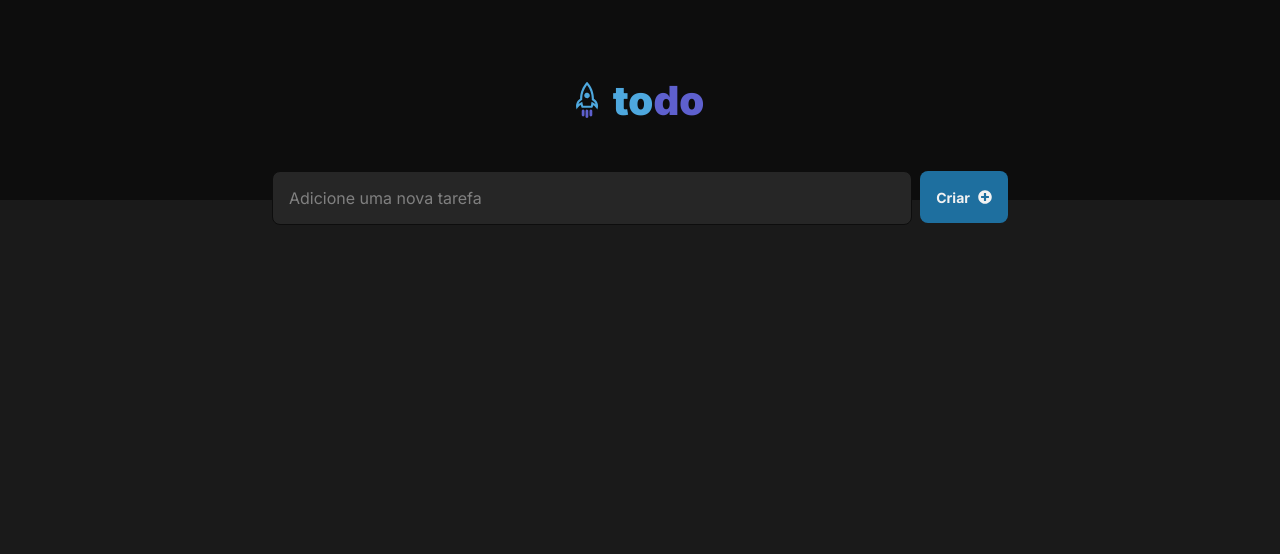
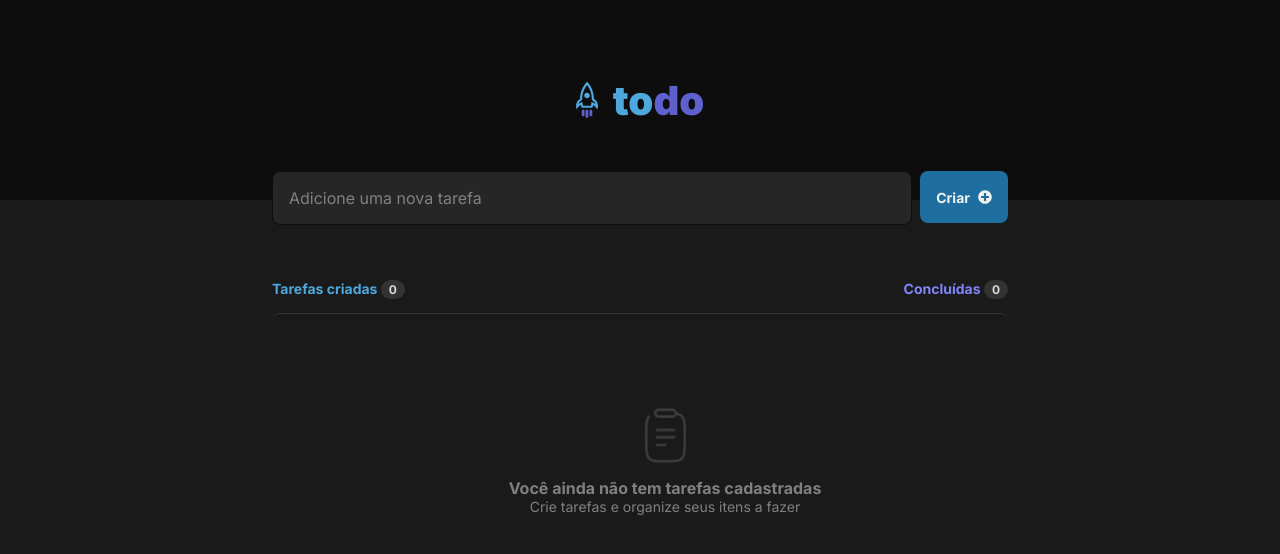
Before and after one commit to caduzz/todo-list, a React (Create React App) app in the folder frontend/: page / in a window 1280 px wide. Shown: the top 554 px of the page. Built offline with nearby package versions, Linux system fonts and the light colour scheme.

Commit message:
empty card

```diff
--- /dev/null
+++ b/frontend/src/components/Empty/index.tsx
@@ -0,0 +1,15 @@
+import { EmptyContainer } from "./styles"
+
+import emptyIcon from '../../assets/image/empty.png'
+
+const Empty = () => {
+  return (
+    <EmptyContainer>
+      <img src={emptyIcon} />
+      <p className="emptyTilte">Você ainda não tem tarefas cadastradas</p>
+      <p className="emptySubtitle">Crie tarefas e organize seus itens a fazer</p>
+    </EmptyContainer>
+  )
+}
+
+export default Empty
--- /dev/null
+++ b/frontend/src/components/Empty/styles.ts
@@ -0,0 +1,34 @@
+import styled from "styled-components";
+
+export const EmptyContainer = styled.div`
+  width: 100%;
+  height: 244px;
+  padding: 25px;
+  display: flex;
+  flex-direction: column;
+  align-items: center;
+  justify-content: center;
+
+  img {
+    width: 55px;
+    height: 55px;
+    margin-bottom: 15px;
+  }
+
+  .emptyTilte {
+    display: flex;
+    flex-direction: column;
+
+    color: #808080;
+    font-family: Inter;
+    font-size: 16px;
+    font-weight: 700;
+  }
+
+  .emptySubtitle {
+    color: #808080;
+    font-family: Inter;
+    font-size: 14px;
+    font-weight: 400;
+  }
+`
--- a/frontend/src/pages/Home/index.tsx
+++ b/frontend/src/pages/Home/index.tsx
@@ -4,6 +4,7 @@ import rocket from './../../assets/image/rocket.svg'
 
 import Input from "../../components/Input"
 import Button from "../../components/Button"
+import Empty from "../../components/Empty"
 
 
 const Home = () => {
@@ -19,7 +20,15 @@ const Home = () => {
           <Button />
         </div>
       </header>
-
+      <section id="tasks">
+        <div className="tasksHeader">
+          <p className="taskCreatCount">Tarefas criadas <span className="taskCount">0</span></p>
+          <p className="taskFinishCount">Concluídas <span className="taskCount">0</span></p>
+        </div>
+        <div className="tasksList">
+          <Empty />
+        </div>
+      </section>
     </Container>
   )
 }
--- a/frontend/src/pages/Home/styles.ts
+++ b/frontend/src/pages/Home/styles.ts
@@ -2,6 +2,9 @@ import styled from "styled-components";
 
 export const Container = styled.main`
   width: 100%;
+  display: flex;
+  flex-direction: column;
+  align-items: center;
 
   .headerHome {
     position: relative;
@@ -43,4 +46,49 @@ export const Container = styled.main`
       gap: 8px;
     }
   }
+
+  #tasks {
+    width: 100%;
+    max-width: 736px;
+    margin-top: 80px;
+
+    .tasksHeader {
+      margin-bottom: 16px;
+      display: flex;
+      justify-content: space-between;
+
+      .taskCreatCount {
+        color: #4EA8DE;
+        font-family: Inter;
+        font-size: 14px;
+        font-weight: 700;
+
+      }
+
+      .taskFinishCount {
+        color: #8284FA;
+        font-family: Inter;
+        font-size: 14px;
+        font-weight: 700;
+      }
+
+      .taskCount {
+        color: #D9D9D9;
+        font-size: 12px;
+
+        padding: 2px 8px;
+        background-color: #333333;
+        border-radius: 15px;
+      }
+    }
+
+    .tasksList {
+      width: 100%;
+
+      border-top: 1px solid #333333;
+      border-radius: 8px;
+
+    }
+
+  }
 `
--- a/frontend/src/styles/GlobalStyles.ts
+++ b/frontend/src/styles/GlobalStyles.ts
@@ -1,10 +1,15 @@
 import { createGlobalStyle } from "styled-components";
 
 const GlobalStyle = createGlobalStyle`
+  * {
+    margin: 0;
+    padding: 0;
+  }
+
   body {
     margin: 0;
     padding: 0;
-    font-family: Open-Sans, Helvetica, Sans-Serif;
+    font-family: Inter, Helvetica, Sans-Serif;
     background-color: #1A1A1A;
   }
 `;
```
Also changed, not shown: frontend/src/assets/image/empty.png (added).
